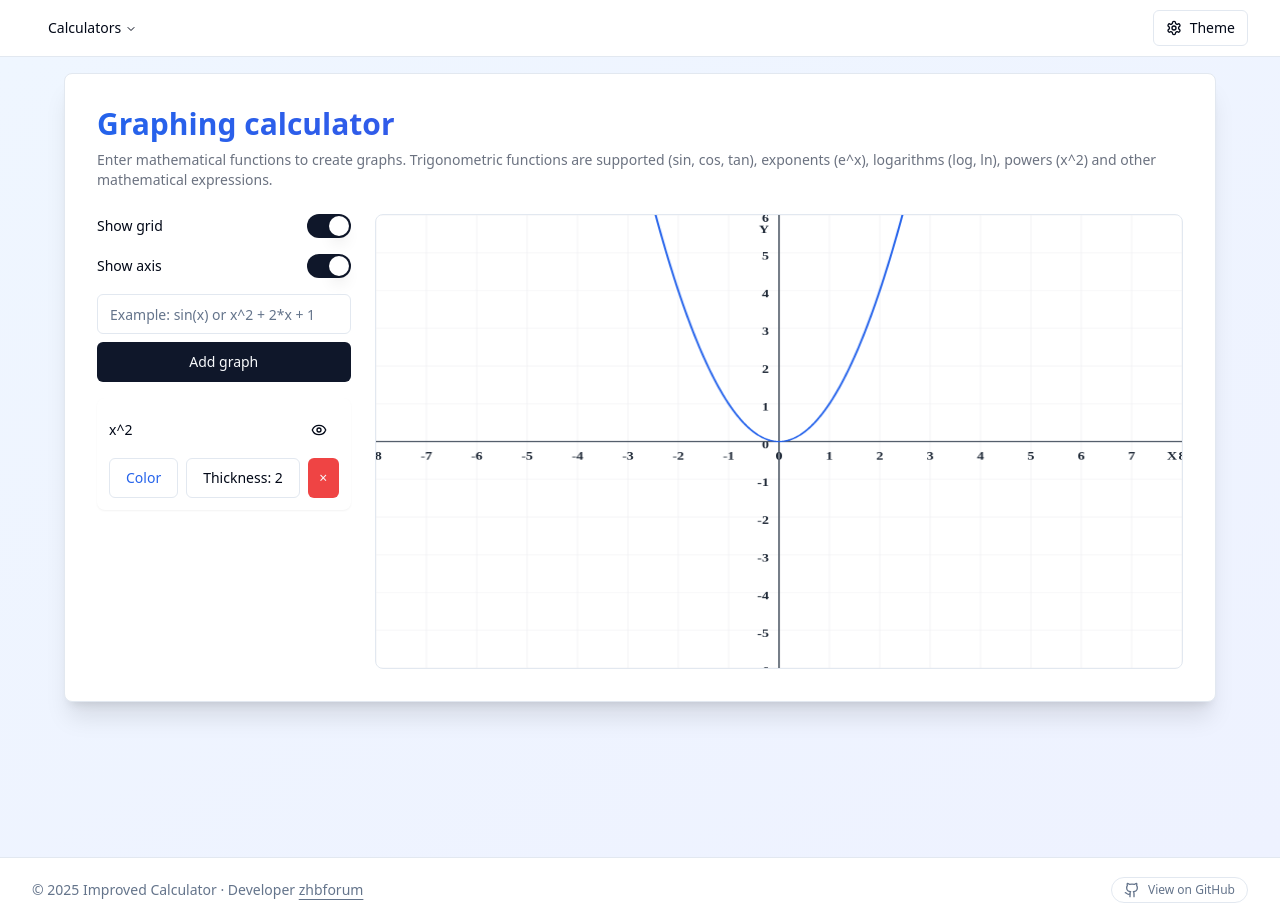
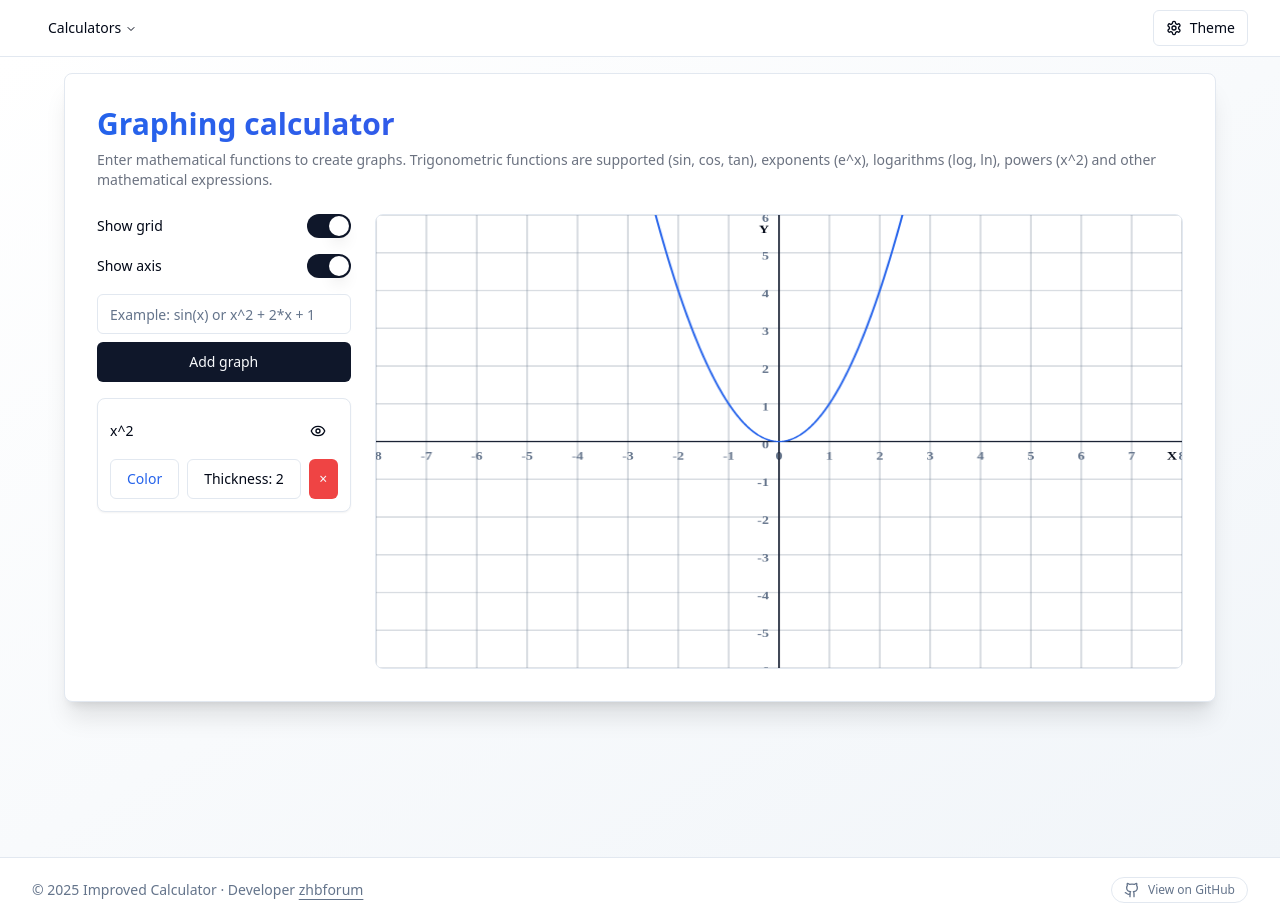
Before and after one commit to zhbforum/ImprovedCalculator, a React (Vite) app: page /graph in a window 1280 px wide. Built offline with nearby package versions, Linux system fonts and the light colour scheme.

Commit message:
feat(graph): make calculators use themed colors and backgrounds

```diff
--- a/src/components/calculators/EngineeringCalculator.tsx
+++ b/src/components/calculators/EngineeringCalculator.tsx
@@ -143,7 +143,7 @@ const EngineeringCalculator = () => {
   };
 
   return (
-    <div className="flex min-h-screen items-center justify-center bg-gradient-to-br from-blue-50 to-indigo-50 p-4">
+    <div className="flex min-h-screen items-center justify-center bg-muted p-4">
       <Card className="w-full max-w-4xl p-8 shadow-lg transition-shadow duration-300 hover:shadow-xl">
         <div className="grid grid-cols-1 gap-8 md:grid-cols-[1fr,300px]">
           <div className="space-y-6">
--- a/src/components/calculators/GraphCalculator.tsx
+++ b/src/components/calculators/GraphCalculator.tsx
@@ -69,13 +69,13 @@ const GraphCalculator = () => {
     const newFunctions = [...functions];
     newFunctions[index] = {
       ...newFunctions[index],
-      visible: !newFunctions[index].visible
+      visible: !newFunctions[index].visible,
     };
     setFunctions(newFunctions);
   };
 
   return (
-    <div className="min-h-screen p-4 bg-gradient-to-br from-blue-50 to-indigo-50">
+    <div className="min-h-screen p-4 bg-gradient-to-br from-background to-muted">
       <Card className="w-full max-w-6xl mx-auto p-8 shadow-xl">
         <div className="space-y-6">
           <div className="space-y-2">
@@ -83,8 +83,10 @@ const GraphCalculator = () => {
               Graphing calculator
             </h1>
             <p className="text-sm text-gray-500">
-              Enter mathematical functions to create graphs. Trigonometric functions are supported (sin, cos, tan),
-              exponents (e^x), logarithms (log, ln), powers (x^2) and other mathematical expressions.
+              Enter mathematical functions to create graphs. Trigonometric
+              functions are supported (sin, cos, tan), exponents (e^x),
+              logarithms (log, ln), powers (x^2) and other mathematical
+              expressions.
             </p>
           </div>
 
--- a/src/components/calculators/graph/FunctionsList.tsx
+++ b/src/components/calculators/graph/FunctionsList.tsx
@@ -76,9 +76,15 @@ const FunctionsList = ({
 
       <div className="space-y-2">
         {functions.map((func, index) => (
-          <div key={index} className="flex flex-col gap-2 p-3 bg-white rounded-lg shadow-sm">
+          <div
+            key={index}
+            className="flex flex-col gap-2 rounded-lg border bg-card p-3 shadow-sm"
+          >
             <div className="flex items-center justify-between">
-              <span className="text-sm font-medium truncate flex-1" title={func.expression}>
+              <span
+                className="flex-1 truncate text-sm font-medium"
+                title={func.expression}
+              >
                 {func.expression}
               </span>
               <Button
@@ -87,14 +93,22 @@ const FunctionsList = ({
                 onClick={() => handleToggleVisibility(index)}
                 className="ml-2"
               >
-                {func.visible ? <Eye className="h-4 w-4" /> : <EyeOff className="h-4 w-4" />}
+                {func.visible ? (
+                  <Eye className="h-4 w-4" />
+                ) : (
+                  <EyeOff className="h-4 w-4" />
+                )}
               </Button>
             </div>
 
             <div className="flex gap-2">
               <DropdownMenu>
                 <DropdownMenuTrigger asChild>
-                  <Button variant="outline" className="flex-1" style={{ color: func.color }}>
+                  <Button
+                    variant="outline"
+                    className="flex-1"
+                    style={{ color: func.color }}
+                  >
                     Color
                   </Button>
                 </DropdownMenuTrigger>
@@ -106,7 +120,7 @@ const FunctionsList = ({
                     >
                       <div className="flex items-center gap-2">
                         <div
-                          className="w-4 h-4 rounded-full"
+                          className="h-4 w-4 rounded-full"
                           style={{ backgroundColor: color.value }}
                         />
                         {color.name}
--- a/src/components/calculators/graph/GraphCanvas.tsx
+++ b/src/components/calculators/graph/GraphCanvas.tsx
@@ -1,5 +1,6 @@
 import { useEffect, useRef, useCallback, useState } from "react";
 import { evaluate } from "mathjs";
+import { useTheme } from "@/theme/useTheme";
 
 interface GraphFunction {
   expression: string;
@@ -16,12 +17,6 @@ interface GraphCanvasProps {
   showAxis: boolean;
 }
 
-const GraphCanvas = ({ functions, scale, setScale, showGrid, showAxis }: GraphCanvasProps) => {
-  const canvasRef = useRef<HTMLCanvasElement>(null);
-  const [isDragging, setIsDragging] = useState(false);
-  const [offset, setOffset] = useState({ x: 0, y: 0 });
-  const [startPos, setStartPos] = useState({ x: 0, y: 0 });
-
 const getGridStep = (scale: number) => {
   let step = 1;
   if (scale < 25) step = Math.ceil(25 / scale);
@@ -30,11 +25,26 @@ const GraphCanvas = ({ functions, scale, setScale, showGrid, showAxis }: GraphCa
   return step;
 };
 
-  const drawGrid = (ctx: CanvasRenderingContext2D, canvas: HTMLCanvasElement) => {
+const getThemeColor = (varName: string, fallback: string): string => {
+  if (typeof window === "undefined") return fallback;
+  const styles = getComputedStyle(document.documentElement);
+  const raw = styles.getPropertyValue(varName).trim();
+  return raw ? `hsl(${raw})` : fallback;
+};
+
+const drawGrid = (
+  ctx: CanvasRenderingContext2D,
+  canvas: HTMLCanvasElement,
+  scale: number,
+  offset: { x: number; y: number },
+  showGrid: boolean,
+  lineColor: string,
+  labelColor: string
+) => {
   if (!showGrid) return;
 
   const gridStep = getGridStep(scale);
-    ctx.strokeStyle = "#E5E7EB";
+  ctx.strokeStyle = lineColor;
   ctx.lineWidth = 0.5;
   ctx.font = "bold 14px JetBrains Mono";
   ctx.textBaseline = "middle";
@@ -46,38 +56,45 @@ const GraphCanvas = ({ functions, scale, setScale, showGrid, showAxis }: GraphCa
 
   for (let i = xStart; i <= xEnd; i++) {
     if (i % gridStep !== 0) continue;
-      const x = canvas.width / 2 + (i * scale) + offset.x;
+    const x = canvas.width / 2 + i * scale + offset.x;
 
     ctx.beginPath();
     ctx.moveTo(x, 0);
     ctx.lineTo(x, canvas.height);
     ctx.stroke();
 
-      ctx.fillStyle = "#1F2937";
+    ctx.fillStyle = labelColor;
     ctx.textAlign = "center";
     ctx.fillText(i.toString(), x, canvas.height / 2 + offset.y + 20);
   }
 
   for (let i = yStart; i <= yEnd; i++) {
     if (i % gridStep !== 0) continue;
-      const y = canvas.height / 2 - (i * scale) + offset.y;
+    const y = canvas.height / 2 - i * scale + offset.y;
 
     ctx.beginPath();
     ctx.moveTo(0, y);
     ctx.lineTo(canvas.width, y);
     ctx.stroke();
 
-      ctx.fillStyle = "#1F2937";
+    ctx.fillStyle = labelColor;
     ctx.textAlign = "right";
     ctx.fillText(i.toString(), canvas.width / 2 + offset.x - 10, y + 5);
   }
 };
 
-  const drawAxes = (ctx: CanvasRenderingContext2D, canvas: HTMLCanvasElement) => {
+const drawAxes = (
+  ctx: CanvasRenderingContext2D,
+  canvas: HTMLCanvasElement,
+  offset: { x: number; y: number },
+  showAxis: boolean,
+  axisColor: string,
+  labelColor: string
+) => {
   if (!showAxis) return;
 
   ctx.beginPath();
-    ctx.strokeStyle = "#4B5563";
+  ctx.strokeStyle = axisColor;
   ctx.lineWidth = 1.5;
 
   const yAxisPos = canvas.height / 2 + offset.y;
@@ -90,12 +107,26 @@ const GraphCanvas = ({ functions, scale, setScale, showGrid, showAxis }: GraphCa
   ctx.lineTo(xAxisPos, canvas.height);
   ctx.stroke();
 
-    ctx.fillStyle = "#1F2937";
+  ctx.fillStyle = labelColor;
   ctx.textAlign = "center";
   ctx.fillText("X", canvas.width - 10, yAxisPos + 20);
   ctx.textAlign = "right";
   ctx.fillText("Y", xAxisPos - 10, 20);
 };
+
+const GraphCanvas = ({
+  functions,
+  scale,
+  setScale,
+  showGrid,
+  showAxis,
+}: GraphCanvasProps) => {
+  const canvasRef = useRef<HTMLCanvasElement>(null);
+  const [isDragging, setIsDragging] = useState(false);
+  const [offset, setOffset] = useState({ x: 0, y: 0 });
+  const [startPos, setStartPos] = useState({ x: 0, y: 0 });
+
+  const { theme } = useTheme();
 
   const drawGraph = useCallback(() => {
     const canvas = canvasRef.current;
@@ -104,8 +135,22 @@ const GraphCanvas = ({ functions, scale, setScale, showGrid, showAxis }: GraphCa
     if (!ctx) return;
 
     ctx.clearRect(0, 0, canvas.width, canvas.height);
-    if (showGrid) drawGrid(ctx, canvas);
-    if (showAxis) drawAxes(ctx, canvas);
+
+    const gridLineColor = getThemeColor("--muted-foreground", "#E5E7EB");
+    const gridLabelColor = getThemeColor("--muted-foreground", "#1F2937");
+    const axisColor = getThemeColor("--accent-foreground", "#4B5563");
+    const axisLabelColor = getThemeColor("--foreground", "#1F2937");
+
+    drawGrid(
+      ctx,
+      canvas,
+      scale,
+      offset,
+      showGrid,
+      gridLineColor,
+      gridLabelColor
+    );
+    drawAxes(ctx, canvas, offset, showAxis, axisColor, axisLabelColor);
 
     functions.forEach((func) => {
       if (!func.visible) return;
@@ -144,7 +189,6 @@ const GraphCanvas = ({ functions, scale, setScale, showGrid, showAxis }: GraphCa
       }
       ctx.stroke();
     });
-  // eslint-disable-next-line react-hooks/exhaustive-deps
   }, [functions, scale, showGrid, showAxis, offset]);
 
   useEffect(() => {
@@ -173,7 +217,7 @@ const GraphCanvas = ({ functions, scale, setScale, showGrid, showAxis }: GraphCa
 
     const newOffset = {
       x: e.clientX - startPos.x,
-      y: e.clientY - startPos.y
+      y: e.clientY - startPos.y,
     };
 
     setOffset(newOffset);
@@ -184,12 +228,12 @@ const GraphCanvas = ({ functions, scale, setScale, showGrid, showAxis }: GraphCa
   };
 
   return (
-    <div className="relative aspect-video w-full border rounded-lg overflow-hidden bg-white">
+    <div className="relative aspect-video w-full overflow-hidden rounded-lg border bg-card">
       <canvas
         ref={canvasRef}
         width={800}
         height={600}
-        className="w-full h-full cursor-move"
+        className="h-full w-full cursor-move"
         onWheel={handleWheel}
         onMouseDown={handleMouseDown}
         onMouseMove={handleMouseMove}
```
Lines whose indentation alone changed are shown as unchanged.
